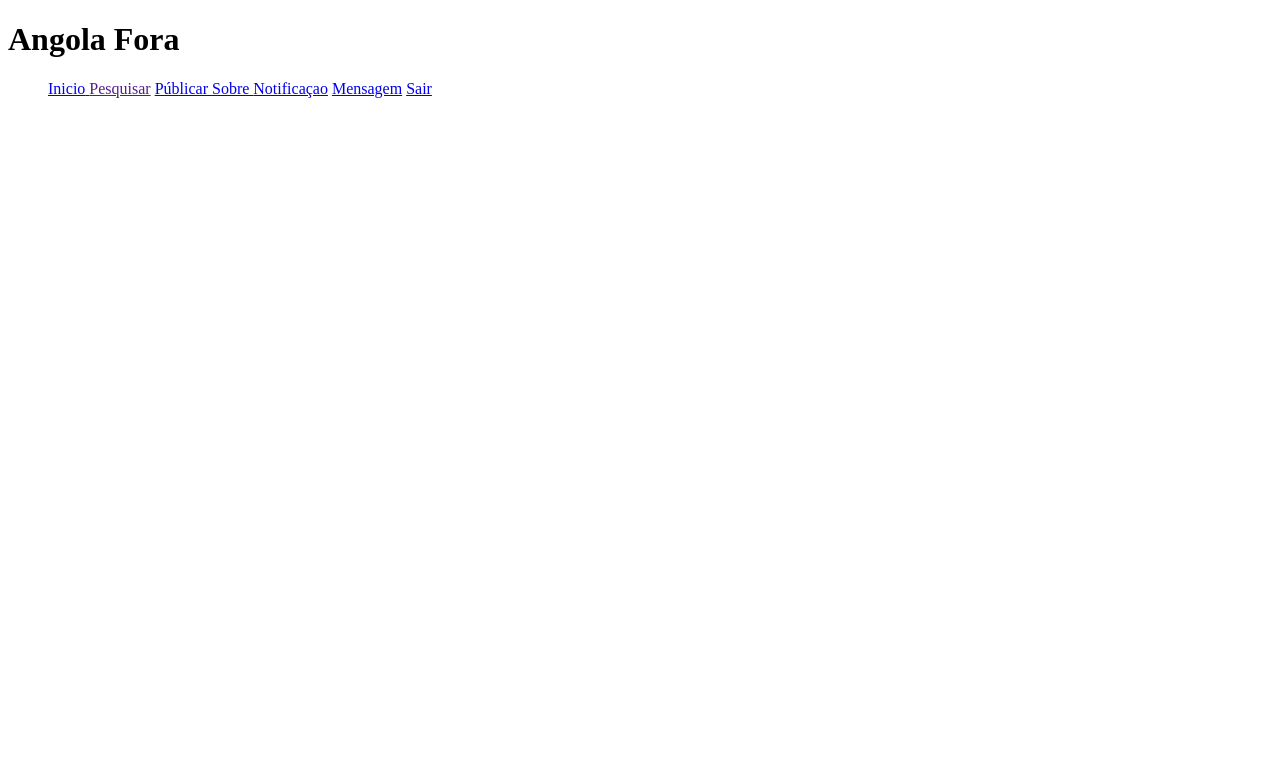
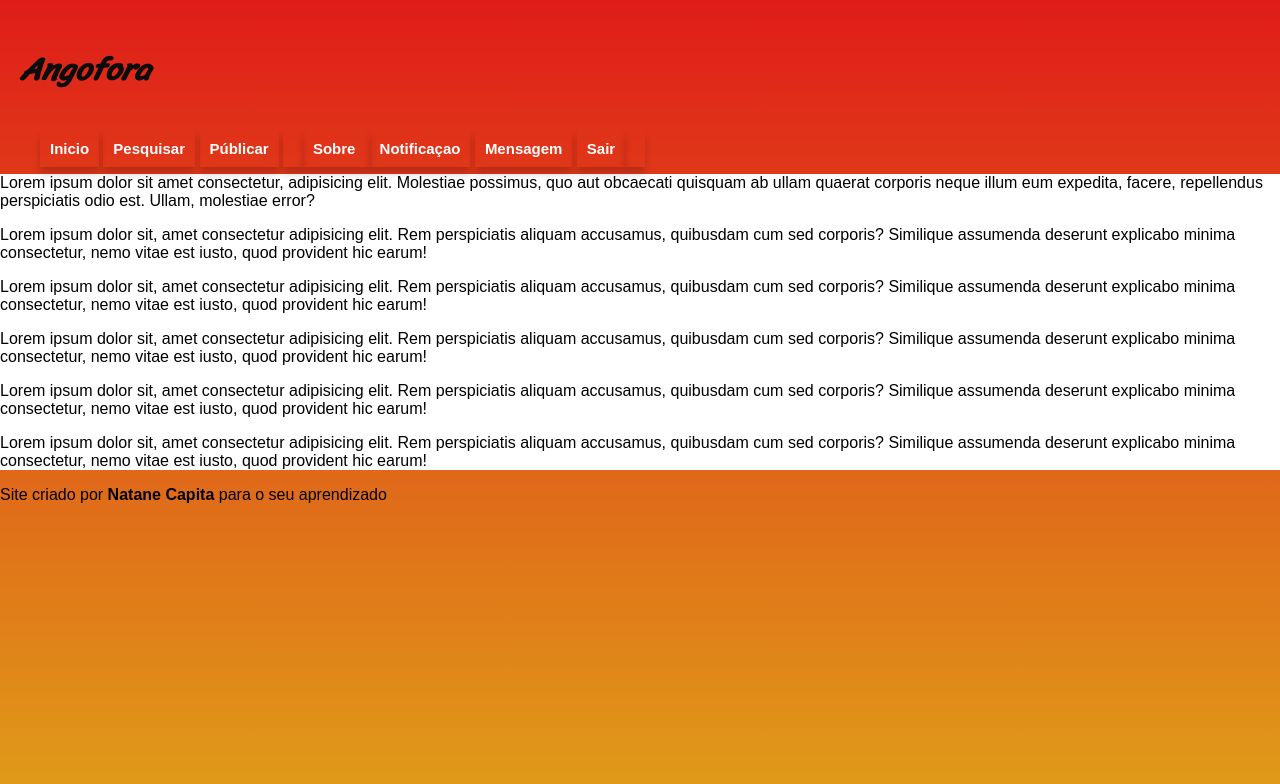
Before and after one commit to NataneCapita/Angoala-Fora, a plain HTML site: page index.html in a window 1280 px wide. Drawn offline with Linux system fonts and the light colour scheme; a web font is replaced by a local one.

Commit message:
atualizando o projecto

```diff
--- a/index.html
+++ b/index.html
@@ -3,26 +3,64 @@
 <head>
     <meta charset="UTF-8">
     <meta name="viewport" content="width=device-width, initial-scale=1.0">
-    <title>Angola Fora</title>
+    <title>AngoFora</title>
     <link rel="stylesheet" href="style.css">
 </head>
 <body>
  <header>
-    <h1>Angola Fora</h1>
+    <h1>Angofora</h1>
     <nav>
        <ul>
-         <li><a href="Inicio">Inicio</li>
-        <li><a href="">Pesquisar</a></li>
-        <li> <a href="Públicar">Públicar</li>
-            <li><a href="Pesquisa"></a></li>
-        <li><a href="Sobre">Sobre </a></li>
-        <li><a href="Notificaçao">Notificaçao</a></li>
-        <li><a href="Mensagem">Mensagem</a></li>
-        <li><a href="Sair">Sair</a></li>
+         <li><a href="#">Inicio</li>
+        <li><a href="#">Pesquisar</a></li>
+        <li> <a href="#">Públicar</li>
+            <li><a href="#"></a></li>
+        <li><a href="#">Sobre </a></li>
+        <li><a href="#">Notificaçao</a></li>
+        <li><a href="#">Mensagem</a></li>
+        <li><a href="#">Sair</a></li>
           <li></li>
        </ul>
     </nav>
 </header>
+<main>
+    <section>
+     <p</p>
+    </section>
+      <p>Lorem ipsum dolor sit amet consectetur, adipisicing elit. Molestiae possimus, quo aut obcaecati quisquam ab ullam quaerat corporis neque illum eum expedita, facere, repellendus perspiciatis odio est. Ullam, molestiae error?</p>
+      <p>Lorem ipsum dolor sit, amet consectetur adipisicing elit. Rem perspiciatis aliquam accusamus, quibusdam cum sed corporis? Similique assumenda deserunt explicabo minima consectetur, nemo vitae est iusto, quod provident hic earum!</p>
+      <p>Lorem ipsum dolor sit, amet consectetur adipisicing elit. Rem perspiciatis aliquam accusamus, quibusdam cum sed corporis? Similique assumenda deserunt explicabo minima consectetur, nemo vitae est iusto, quod provident hic earum!</p>
+
+    <section>
+
+        <p>Lorem ipsum dolor sit, amet consectetur adipisicing elit. Rem perspiciatis aliquam accusamus, quibusdam cum sed corporis? Similique assumenda deserunt explicabo minima consectetur, nemo vitae est iusto, quod provident hic earum!</p>
+        <p>Lorem ipsum dolor sit, amet consectetur adipisicing elit. Rem perspiciatis aliquam accusamus, quibusdam cum sed corporis? Similique assumenda deserunt explicabo minima consectetur, nemo vitae est iusto, quod provident hic earum!</p>
+        <p>Lorem ipsum dolor sit, amet consectetur adipisicing elit. Rem perspiciatis aliquam accusamus, quibusdam cum sed corporis? Similique assumenda deserunt explicabo minima consectetur, nemo vitae est iusto, quod provident hic earum!</p>
+    </section>
+</main>
+
+
+
+
+
+
+
+
+
+
+
+
+
+
+
+
+
+
+
+
+
+<footer>
+    Site criado por <strong>Natane Capita</strong> para o seu aprendizado
 
 
 </body>
--- a/style.css
+++ b/style.css
@@ -1,15 +1,73 @@
 @charset =Utf-8
 
+@import url('https://fonts.googleapis.com/css2?family=Bebas+Neue&family=Kurale&family=Montserrat:ital,wght@0,100..900;1,100..900&family=Oswald:wght@200..700&family=Sriracha&display=swap');
+
+@import url('https://fonts.googleapis.com/css2?family=Bebas+Neue&family=Freeman&family=Kurale&family=Montserrat:ital,wght@0,100..900;1,100..900&family=Oswald:wght@200..700&family=Sriracha&display=swap');
+
+
+
+:root {
+    --cordefundo:#a74d19;
+    --cor1: #E03F19;
+    --cor2:#E08519;
+    --cor3:#E01C19;
+    --cor4:#E0A019;
+    --cor5:#E59A6E;
+
+    --font1:Arial, Helvetica, sans-serif;
+    --font2: "Sriracha",serif;
+    --font3:"Freeman", sans-serif;
+
+}
+
+
 Body {
+background:linear-gradient(to bottom,#E01C19,#E0A019),#E03F19;
 font-family: Arial, Helvetica, sans-serif;
+margin: 0px;
+padding: 0px;
+color: black;
+height: 100vh;
 margin: 0;
-padding: 0;
+
 }
+
+
 header{
 text-align:left;
+color:black;
 
 }
- nav ul li {
+
+header h1{
+    font-family: var(--font2);
+    color: rgb(12, 12, 12);
+    padding: 20px;
+   font-style: oblique;
+
+}
+ nav li {
     text-align:left;
     display:inline;
+   box-shadow: 0px 7px 7px rgb(0, 0, 0, 0.178);
+   padding: 10px;
+
 }
+nav a {
+   color:white;
+    padding: 20pxpx;
+    margin: 0px ;
+    text-decoration:none;
+    font-weight: bold;
+    font-size: 15px;
+}
+nav > a:hover {
+    background-color:var(--cor4);
+    color:white;
+    border-radius:3px;
+    transition-duration: 5px;
+    color: var(--cor4);
+}
+main{
+    background-color: white;
+}
```
